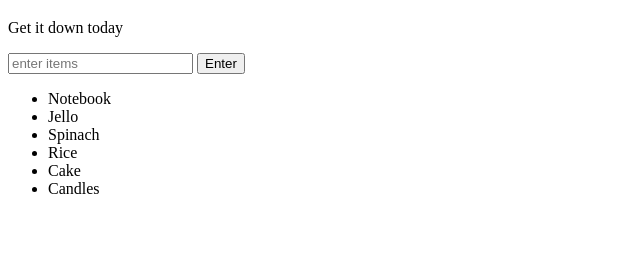
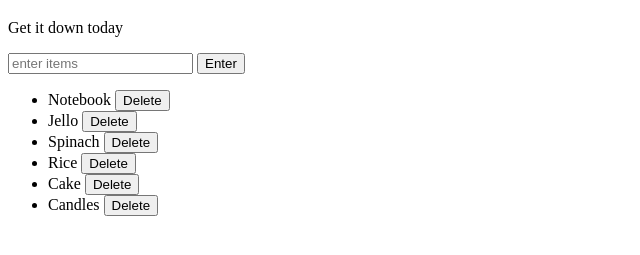
Before and after one commit to KlarkKe/web, a plain HTML site: page public/testJs.html in a window 1280 px wide. Shown: the part 61-316 px from the top of the page, without its empty margins (0-640 px from the left). Drawn offline with Linux system fonts and the light colour scheme.

Commit message:
upd shoplist

```diff
--- a/public/testJs.html
+++ b/public/testJs.html
@@ -12,12 +12,24 @@
     <input id="userinput" type="text" placeholder="enter items">
     <button id="enter">Enter</button>
     <ul>
-        <li class="bold red" random="23">Notebook</li>
-        <li>Jello</li>
-        <li>Spinach</li>
-        <li>Rice</li>
-        <li>Cake</li>
-        <li>Candles</li>
+        <li>Notebook
+            <button class="clear">Delete</button>
+        </li>
+        <li>Jello
+            <button class="clear">Delete</button>
+        </li>
+        <li>Spinach
+            <button class="clear">Delete</button>
+        </li>
+        <li>Rice
+            <button class="clear">Delete</button>
+        </li>
+        <li>Cake
+            <button class="clear">Delete</button>
+        </li>
+        <li>Candles
+            <button class="clear">Delete</button>
+        </li>
     </ul>
     <script type="text/javascript" src="./testJsScript.js"></script>
 </body>
--- a/public/testJsScript.js
+++ b/public/testJsScript.js
@@ -1,7 +1,8 @@
 var button = document.getElementById("enter");
+var deleteBtns = document.getElementsByClassName("clear");
+
 var input = document.getElementById("userinput");
 var ul = document.querySelector("ul");
-var li = document.querySelector("li");
 
 
 function inputLength() {
@@ -10,14 +11,13 @@ function inputLength() {
 
 function createListElement (){
     var li = document.createElement("li");
+    var btn = document.createElement("button");
     li.appendChild(document.createTextNode(input.value));
+    btn.appendChild(document.createTextNode("Delete"));
+    btn.classList.add("clear");
     ul.appendChild(li);
+    li.appendChild(btn).addEventListener("click", addClearItem);
     input.value = "";
-}
-
-function createDeleteButton(){
-    var btn = document.createElement("button");
-
 }
 
 function addListAfterClick(){
@@ -36,11 +36,15 @@ function addDoneAfterClick(task) {
 
 	if (task.target.tagName === "LI"){
 		task.target.classList.toggle("done");
+	}
+}
 
-        var btn = document.createElement("button");
-        btn.appendChild(document.createTextNode("Delete"))
-        task.target.appendChild(btn)
-	}
+function addClearItem(task){
+    task.target.parentElement.remove()
+}
+
+for (const item of deleteBtns) {
+    item.addEventListener("click", addClearItem);
 }
 
 button.addEventListener("click", addListAfterClick)
```
